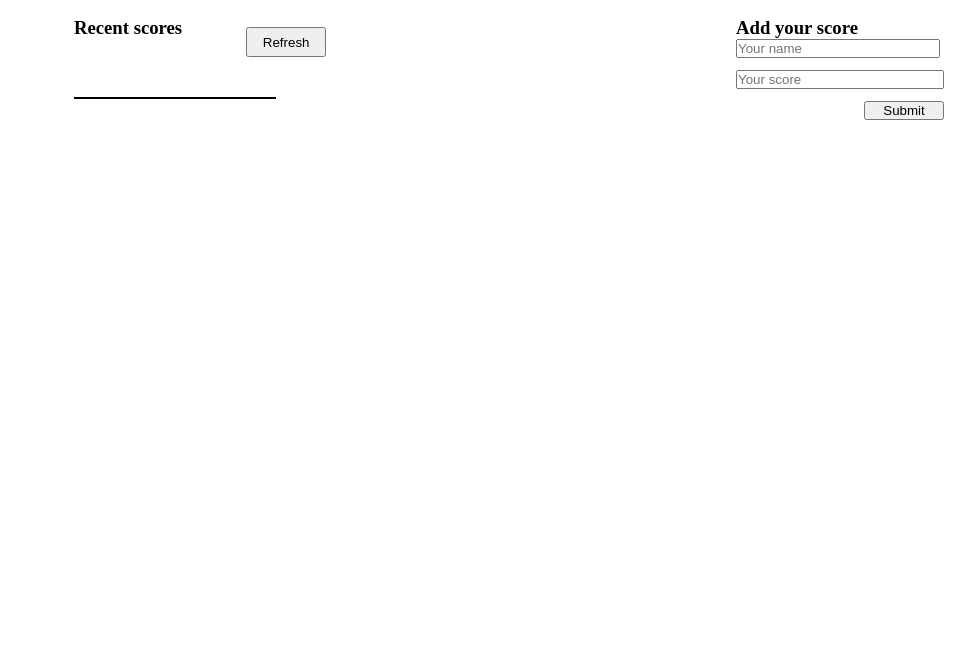
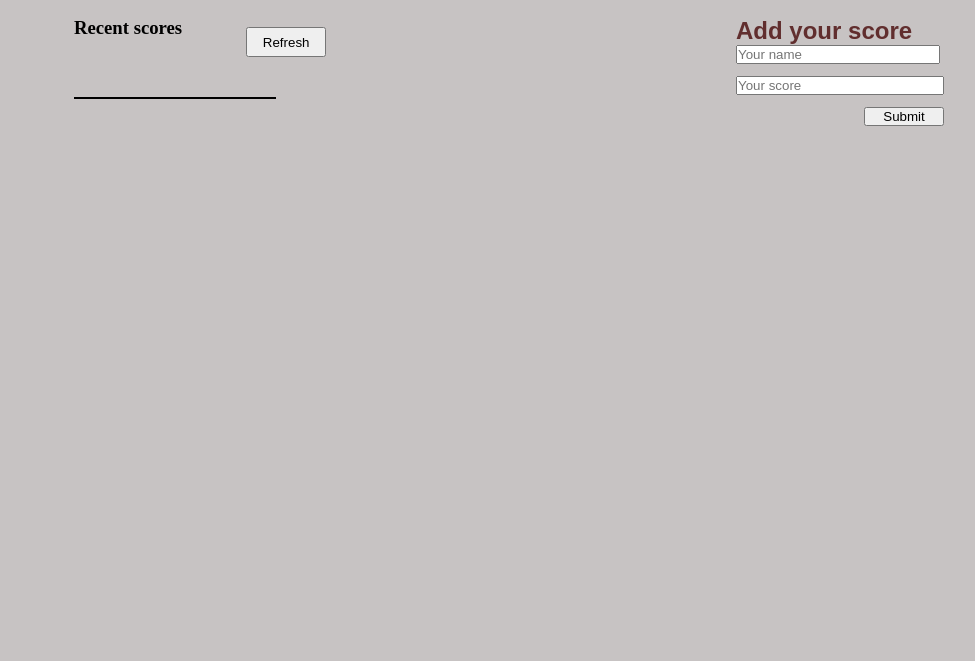
Before and after one commit to Richez003/leaderboard-app, a website built with webpack: page src/index.html in a window 1280 px wide. Shown: the part 139-800 px from the top of the page, without its empty margins (131-1106 px from the left). Built offline with nearby package versions, Linux system fonts and the light colour scheme.

Commit message:
Add class, add font-size, add font-family and add color.

```diff
--- a/src/index.html
+++ b/src/index.html
@@ -18,7 +18,7 @@
 </div>
 
 <div class="form-cont">
-    <h3>Add your score</h3>
+    <h3 class="a-score">Add your score</h3>
     <form id="form">
         <input id="name" type="text" placeholder="Your name">
         <input id="score" type="number" placeholder="Your score">
--- a/src/style.css
+++ b/src/style.css
@@ -2,6 +2,10 @@
   list-style: none;
   padding: 0;
   margin: 0;
+}
+
+body {
+  background-color: rgb(199, 195, 195);
 }
 
 .title {
@@ -16,7 +20,7 @@
   background-clip: border-box;
   -webkit-background-clip: text;
   -webkit-text-fill-color: transparent;
-  /* -webkit-font-smoothing: antialiased; */
+  margin-left: 10rem;
 
 }
 
@@ -24,10 +28,6 @@
   display: flex;
   flex-direction: row;
   justify-content: space-around;
-}
-
-.title {
-  margin-left: 10rem;
 }
 
 .form-cont {
@@ -69,3 +69,9 @@
   height: 30px;
   margin-top: 10px;
 }
+
+.a-score {
+  font-size: 24px;
+  color: rgb(97, 46, 46);
+  font-family: 'poppins', sans-serif;
+}
```
